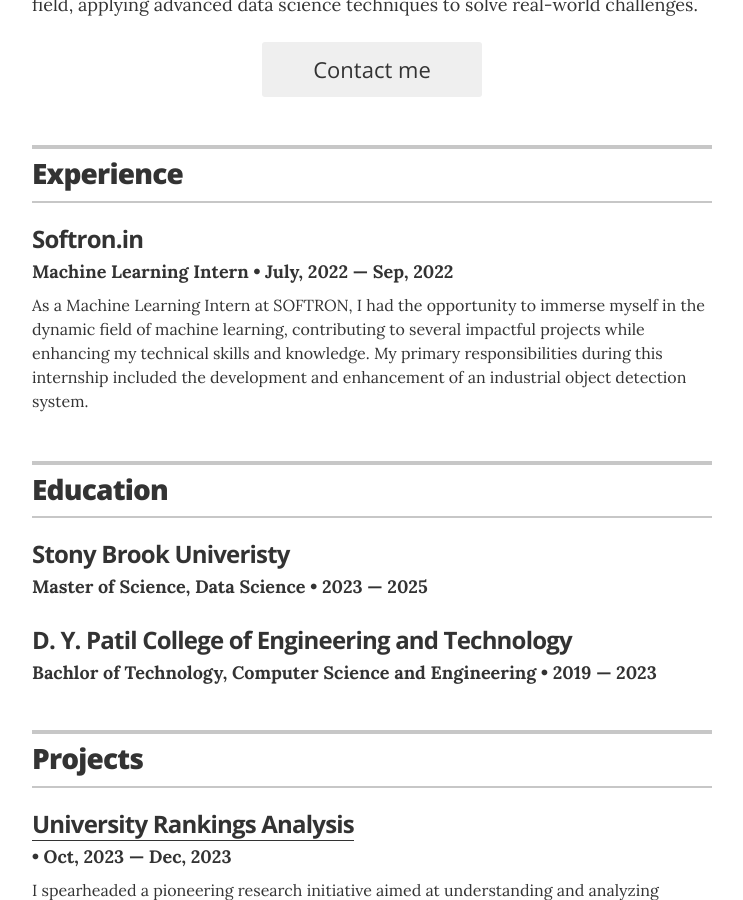
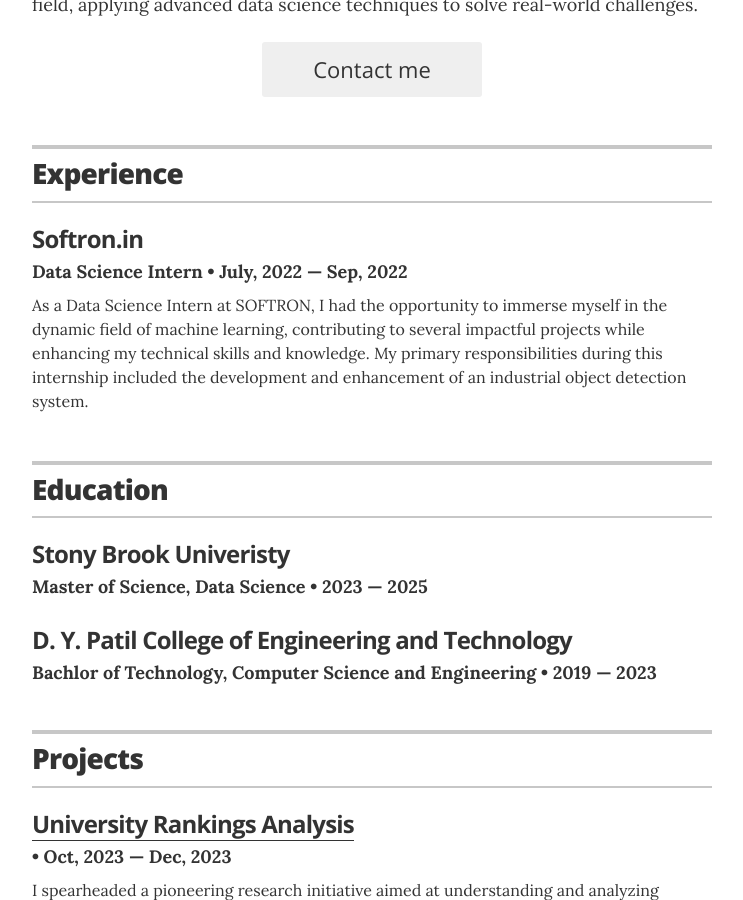
Before and after one commit to Abhishek17ak/Resume, a Jekyll site: the page built from index.html, in a window 1280 px wide and 900 px high, scrolled down 473 px. Shown: the whole window, without its empty margins (268-1011 px from the left). Built offline with Jekyll 4.4.1, drawn with Linux system fonts in a browser that asks for light colours.

Commit message:
Update experience.yml

```diff
--- a/_data/experience.yml
+++ b/_data/experience.yml
@@ -1,6 +1,6 @@
 # Jobs
 # VP of Global Communications
 - company: Softron.in
-  position: Machine Learning Intern
+  position: Data Science Intern
   duration: July, 2022 &mdash; Sep, 2022
-  summary: As a Machine Learning Intern at SOFTRON, I had the opportunity to immerse myself in the dynamic field of machine learning, contributing to several impactful projects while enhancing my technical skills and knowledge. My primary responsibilities during this internship included the development and enhancement of an industrial object detection system.
+  summary: As a Data Science Intern at SOFTRON, I had the opportunity to immerse myself in the dynamic field of machine learning, contributing to several impactful projects while enhancing my technical skills and knowledge. My primary responsibilities during this internship included the development and enhancement of an industrial object detection system.
```
